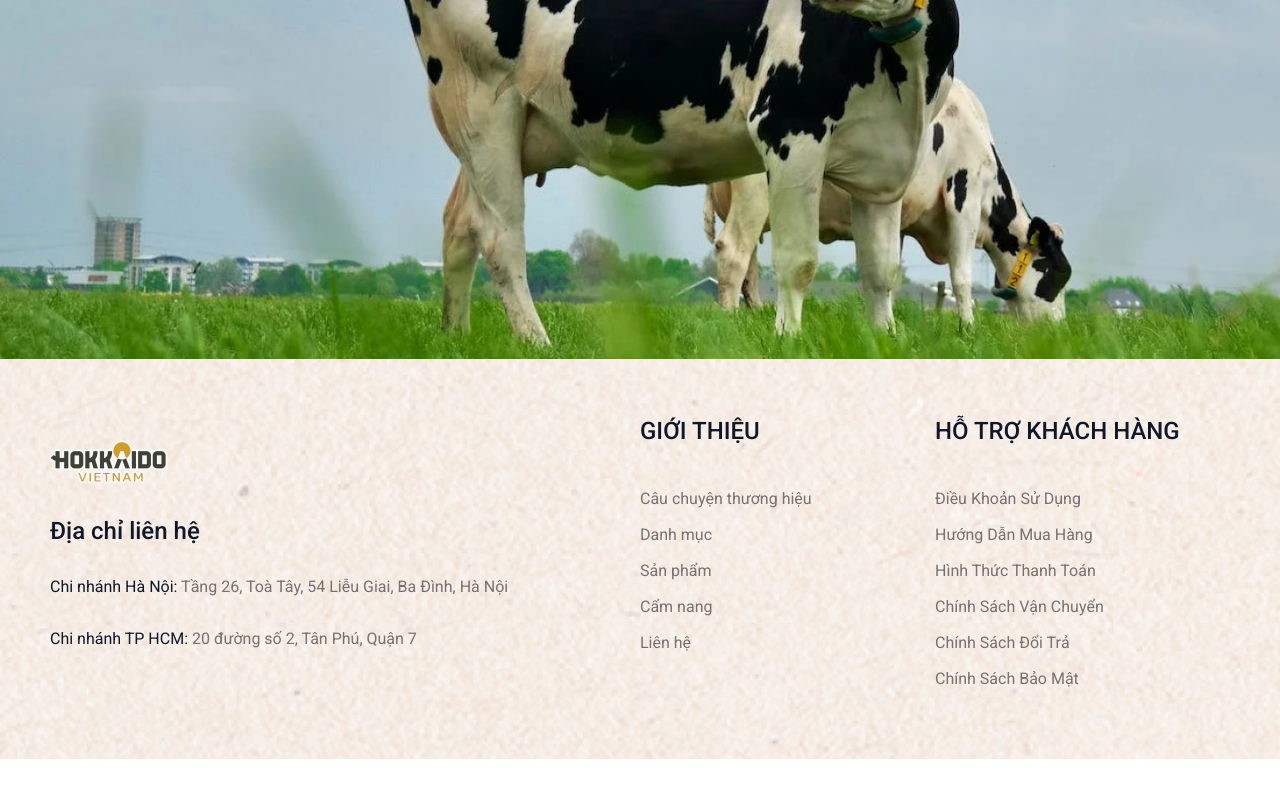
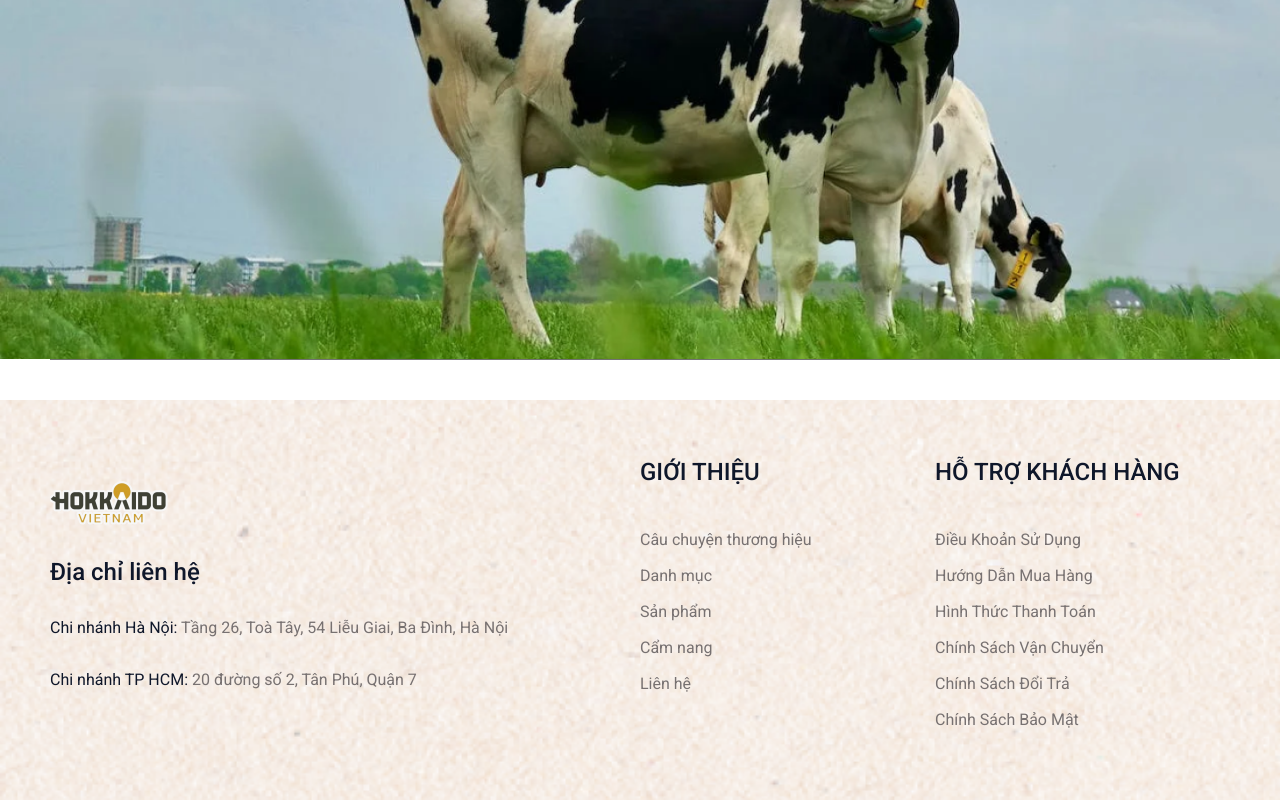
Before and after one commit to ductandev/FE_hokkaidovietnam, a React (Create React App) app in the folder hokaidovietnam_fontend_client/: page / in a window 1280 px wide. Shown: the part 1588-2388 px from the top of the page. Before the commit the page ends 2347 px from the top, so only its background shows below. Built offline with nearby package versions, Linux system fonts and the light colour scheme.

Commit message:
fix: conflicts code

```diff
--- a/hokaidovietnam_fontend_client/src/Components/Divider/Divider.tsx
+++ b/hokaidovietnam_fontend_client/src/Components/Divider/Divider.tsx
@@ -16,7 +16,6 @@ export function Divider(props: DividerProps) {
         className={className}
         style={{
             borderBlockStart: `${borderWidth}px solid ${borderColor}`,
-            margin: 0,
         }}
     />
 }
--- a/hokaidovietnam_fontend_client/src/Components/Footer/index.tsx
+++ b/hokaidovietnam_fontend_client/src/Components/Footer/index.tsx
@@ -1,6 +1,7 @@
 import Background from '@/assets/image/banner.png';
 import logo from "@/assets/image/logo.png";
 import { Link } from 'react-router-dom';
+import { Divider } from "@/Components/Divider";
 
 function Footer() {
     const linkMapping: any = {
@@ -11,7 +12,7 @@ function Footer() {
             },
             {
                 label: "Danh mục",
-                link: "/"
+                link: "/products"
             },
             {
                 label: "Sản phẩm",
@@ -67,6 +68,12 @@ function Footer() {
     };
 
     return (
+        <>
+            <div className='container  mb-10'>
+                <Divider />
+
+            </div>
+
             <div
                 style={{
                     backgroundImage: `url(${Background})`,
@@ -98,6 +105,8 @@ function Footer() {
                     </div>
                 </div>
             </div>
+        </>
+
     )
 }
 
--- a/hokaidovietnam_fontend_client/src/Components/Header/index.tsx
+++ b/hokaidovietnam_fontend_client/src/Components/Header/index.tsx
@@ -1,6 +1,6 @@
 import { useEffect, useMemo, useState } from "react";
 import { Link, useLocation } from "react-router-dom"
-import useWindowDimensions from "@/hooks/useWindowDimension";
+import useWindowDimensions from "@/Hooks/useWindowDimension";
 
 import { CircleUserRound, ShoppingCart, Search, Menu, X } from "lucide-react";
 import logo from "assets/image/logo.png";
@@ -13,7 +13,7 @@ const MENU_REDIRECT = [
         name: "trang chủ"
     },
     {
-        path: "/",
+        path: "/products",
         name: "cửa hàng"
     },
     {
--- a/hokaidovietnam_fontend_client/src/Components/ProductCard/index.tsx
+++ b/hokaidovietnam_fontend_client/src/Components/ProductCard/index.tsx
@@ -1,7 +1,7 @@
 import React from "react";
 import { useNavigate } from "react-router-dom";
 
-import { formatCurrency } from "@/helper/helper";
+import { formatCurrency } from "@/Helper/helper";
 
 import "./styles.scss";
 
--- a/hokaidovietnam_fontend_client/src/Pages/Brand/index.tsx
+++ b/hokaidovietnam_fontend_client/src/Pages/Brand/index.tsx
@@ -286,7 +286,6 @@ export default function Brand() {
           {renderBrandItems()}
 
         </div>
-        <hr className="hidden w-full mt-28 md:block" style={{ color: "#777171", border: "1px solid" }} />
       </div>
     </>
   );
--- a/hokaidovietnam_fontend_client/src/Pages/ProductList/index.tsx
+++ b/hokaidovietnam_fontend_client/src/Pages/ProductList/index.tsx
@@ -4,7 +4,6 @@ import Banner from '@/Components/Banner'
 import { CategoryTabs, TOption } from '@/Components/CategoryTab'
 import { ProductCard } from "@/Components/ProductCard";
 import { HPagination } from "@/Components/Pagination";
-import { Divider } from "@/Components/Divider";
 
 const TAB_LIST: Array<TOption> = [
     {
@@ -100,10 +99,6 @@ export default function Products() {
             <div className="w-full mx-auto pt-10 pb-10">
                 <HPagination total={30} pageSize={8} current={3} />
             </div>
-
-            <div className="container">
-                <Divider className="pb-10" />
-            </div>
         </main>
     )
 }
```
Lines whose indentation alone changed are shown as unchanged.
